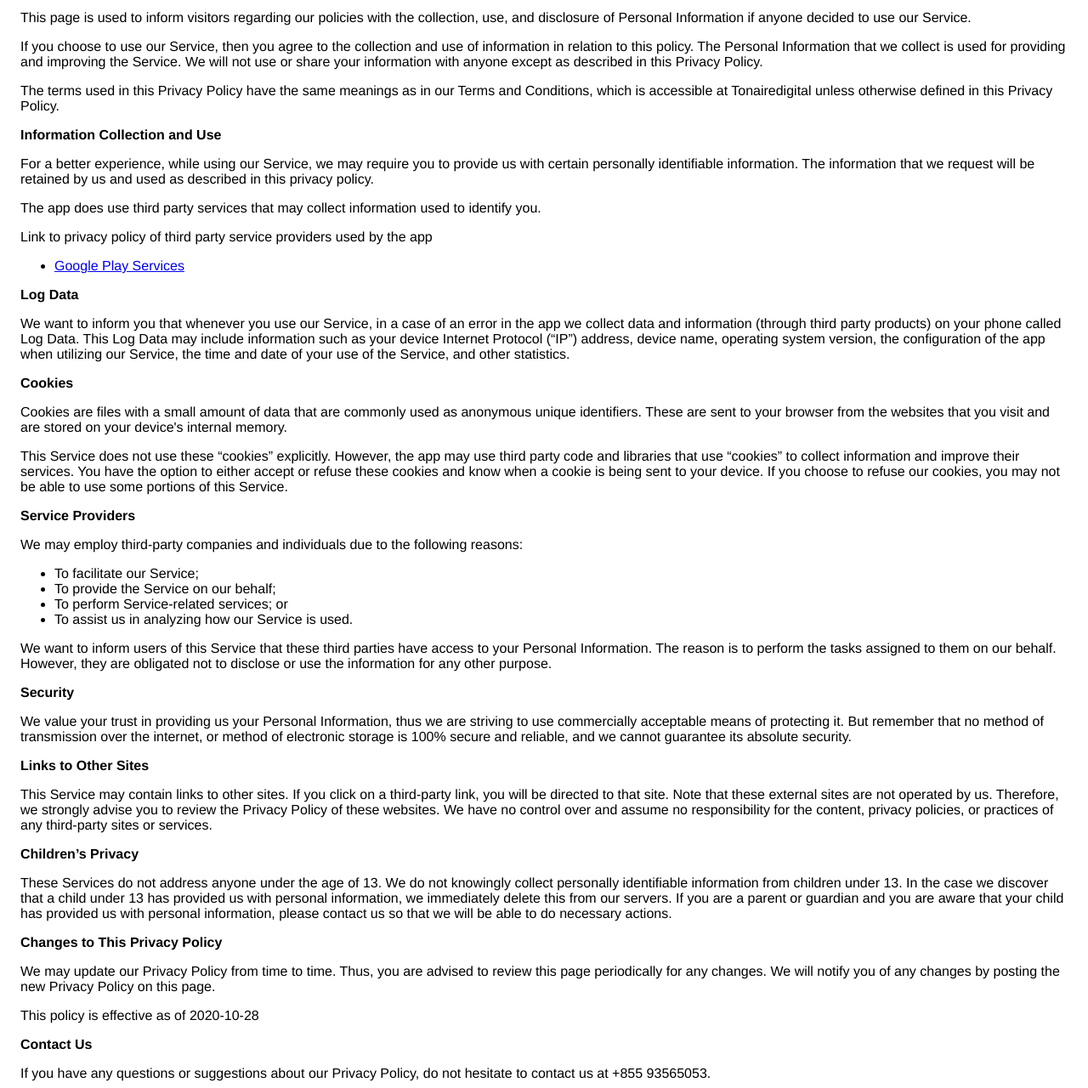
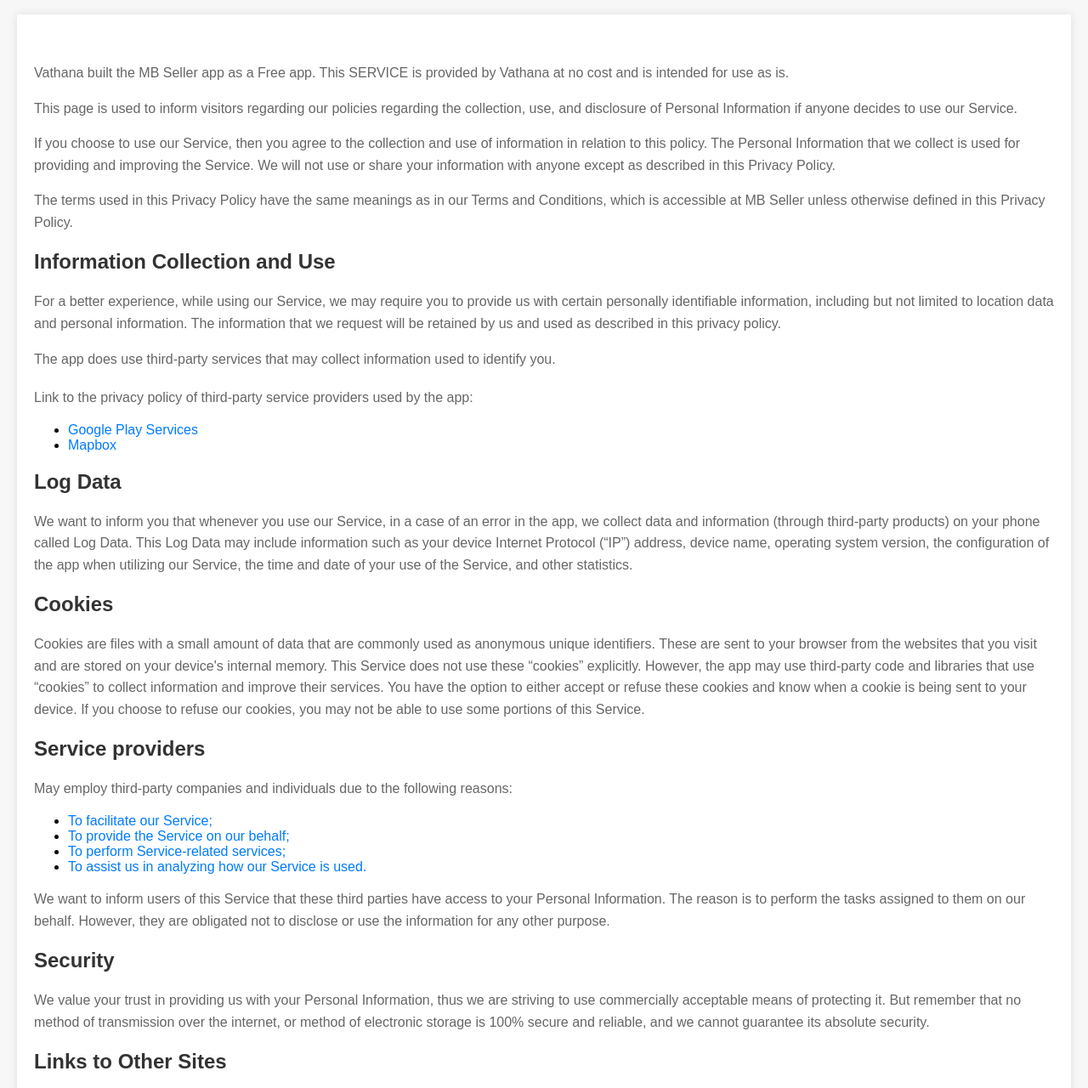
Before and after one commit to thearazz/mpos_privacy_policy, a plain HTML site: page index.html in a window 1280 px wide. Shown: the part 80-1360 px from the top of the page at 85% size. Drawn offline with Linux system fonts and the light colour scheme.

Commit message:
Update index.html

```diff
--- a/index.html
+++ b/index.html
@@ -1,110 +1,108 @@
-
 <!DOCTYPE html>
-    <html>
+<html lang="en">
 <head>
-      <meta charset='utf-8'>
-      <meta name='viewport' content='width=device-width'>
+    <meta charset="UTF-8">
+    <meta name="viewport" content="width=device-width, initial-scale=1.0">
     <title>Privacy Policy</title>
-      <style> body { font-family: 'Helvetica Neue', Helvetica, Arial, sans-serif; padding:1em; } </style>
+    <style>
+        body {
+            font-family: Arial, sans-serif;
+            margin: 0;
+            padding: 0;
+            background-color: #f7f7f7;
+        }
+        .header {
+            background-color: #333;
+            color: #fff;
+            padding: 20px;
+            text-align: center;
+        }
+        .header h1 {
+            margin: 0;
+        }
+        .content {
+            background-color: #fff;
+            padding: 40px 20px;
+            margin: 20px;
+            box-shadow: 0 0 10px rgba(0, 0, 0, 0.1);
+        }
+        h2 {
+            color: #333;
+        }
+        p {
+            color: #666;
+            line-height: 1.6;
+        }
+        .external-links {
+            margin-top: 20px;
+        }
+        .external-links a {
+            color: #007BFF;
+            text-decoration: none;
+        }
+    </style>
 </head>
 <body>
-    <strong>Privacy Policy</strong> <p>
-                  Tonairedigital built the MB Seller app as
-                  a Commercial app. This SERVICE is provided by
-                  Tonairedigital  and is intended for use as
-                  is.
-                </p> <p>
-                  This page is used to inform visitors regarding our
-                  policies with the collection, use, and disclosure of Personal
-                  Information if anyone decided to use our Service.
-                </p> <p>
-                  If you choose to use our Service, then you agree to
-                  the collection and use of information in relation to this
-                  policy. The Personal Information that we collect is
-                  used for providing and improving the Service. We will not use or share your information with
-                  anyone except as described in this Privacy Policy.
-                </p> <p>
-                  The terms used in this Privacy Policy have the same meanings
-                  as in our Terms and Conditions, which is accessible at
-                  Tonairedigital unless otherwise defined in this Privacy Policy.
-                </p> <p><strong>Information Collection and Use</strong></p> <p>
-                  For a better experience, while using our Service, we
-                  may require you to provide us with certain personally
-                  identifiable information. The information that
-                  we request will be retained by us and used as described in this privacy policy.
-                </p> <div><p>
-                    The app does use third party services that may collect
-                    information used to identify you.
-                  </p> <p>
-                    Link to privacy policy of third party service providers used
-                    by the app
-                  </p> <ul><li><a href="https://www.google.com/policies/privacy/" target="_blank" rel="noopener noreferrer">Google Play Services</a></li><!----><!----><!----><!----><!----><!----><!----><!----><!----><!----><!----><!----><!----><!----><!----><!----><!----><!----><!----><!----><!----><!----><!----></ul></div> <p><strong>Log Data</strong></p> <p>
-                  We want to inform you that whenever you
-                  use our Service, in a case of an error in the app
-                  we collect data and information (through third party
-                  products) on your phone called Log Data. This Log Data may
-                  include information such as your device Internet Protocol
-                  (“IP”) address, device name, operating system version, the
-                  configuration of the app when utilizing our Service,
-                  the time and date of your use of the Service, and other
-                  statistics.
-                </p> <p><strong>Cookies</strong></p> <p>
-                  Cookies are files with a small amount of data that are
-                  commonly used as anonymous unique identifiers. These are sent
-                  to your browser from the websites that you visit and are
-                  stored on your device's internal memory.
-                </p> <p>
-                  This Service does not use these “cookies” explicitly. However,
-                  the app may use third party code and libraries that use
-                  “cookies” to collect information and improve their services.
-                  You have the option to either accept or refuse these cookies
-                  and know when a cookie is being sent to your device. If you
-                  choose to refuse our cookies, you may not be able to use some
-                  portions of this Service.
-                </p> <p><strong>Service Providers</strong></p> <p>
-                  We may employ third-party companies and
-                  individuals due to the following reasons:
-                </p> <ul><li>To facilitate our Service;</li> <li>To provide the Service on our behalf;</li> <li>To perform Service-related services; or</li> <li>To assist us in analyzing how our Service is used.</li></ul> <p>
-                  We want to inform users of this Service
-                  that these third parties have access to your Personal
-                  Information. The reason is to perform the tasks assigned to
-                  them on our behalf. However, they are obligated not to
-                  disclose or use the information for any other purpose.
-                </p> <p><strong>Security</strong></p> <p>
-                  We value your trust in providing us your
-                  Personal Information, thus we are striving to use commercially
-                  acceptable means of protecting it. But remember that no method
-                  of transmission over the internet, or method of electronic
-                  storage is 100% secure and reliable, and we cannot
-                  guarantee its absolute security.
-                </p> <p><strong>Links to Other Sites</strong></p> <p>
-                  This Service may contain links to other sites. If you click on
-                  a third-party link, you will be directed to that site. Note
-                  that these external sites are not operated by us.
-                  Therefore, we strongly advise you to review the
-                  Privacy Policy of these websites. We have
-                  no control over and assume no responsibility for the content,
-                  privacy policies, or practices of any third-party sites or
-                  services.
-                </p> <p><strong>Children’s Privacy</strong></p> <p>
-                  These Services do not address anyone under the age of 13.
-                  We do not knowingly collect personally
-                  identifiable information from children under 13. In the case
-                  we discover that a child under 13 has provided
-                  us with personal information, we immediately
-                  delete this from our servers. If you are a parent or guardian
-                  and you are aware that your child has provided us with
-                  personal information, please contact us so that
-                  we will be able to do necessary actions.
-                </p> <p><strong>Changes to This Privacy Policy</strong></p> <p>
-                  We may update our Privacy Policy from
-                  time to time. Thus, you are advised to review this page
-                  periodically for any changes. We will
-                  notify you of any changes by posting the new Privacy Policy on
-                  this page.
-                </p> <p>This policy is effective as of 2020-10-28</p> <p><strong>Contact Us</strong></p> <p>
-                  If you have any questions or suggestions about our
-                  Privacy Policy, do not hesitate to contact us at +855 93565053.
-                </p>
+    <div class="header">
+        <h1>Privacy Policy</h1>
+    </div>
+    <div class="content">
+        <p>Vathana built the MB Seller app as a Free app. This SERVICE is provided by Vathana at no cost and is intended for use as is.</p>
+
+        <p>This page is used to inform visitors regarding our policies regarding the collection, use, and disclosure of Personal Information if anyone decides to use our Service.</p>
+
+        <p>If you choose to use our Service, then you agree to the collection and use of information in relation to this policy. The Personal Information that we collect is used for providing and improving the Service. We will not use or share your information with anyone except as described in this Privacy Policy.</p>
+
+        <p>The terms used in this Privacy Policy have the same meanings as in our Terms and Conditions, which is accessible at MB Seller unless otherwise defined in this Privacy Policy.</p>
+
+        <h2>Information Collection and Use</h2>
+        <p>For a better experience, while using our Service, we may require you to provide us with certain personally identifiable information, including but not limited to location data and personal information. The information that we request will be retained by us and used as described in this privacy policy.</p>
+
+        <p>The app does use third-party services that may collect information used to identify you.</p>
+
+        <div class="external-links">
+            <p>Link to the privacy policy of third-party service providers used by the app:</p>
+            <ul>
+                <li><a href="https://www.google.com/policies/privacy/">Google Play Services</a></li>
+                <li><a href="https://www.mapbox.com/legal/privacy/">Mapbox</a></li>
+            </ul>
+        </div>
+
+        <h2>Log Data</h2>
+        <p>We want to inform you that whenever you use our Service, in a case of an error in the app, we collect data and information (through third-party products) on your phone called Log Data. This Log Data may include information such as your device Internet Protocol (“IP”) address, device name, operating system version, the configuration of the app when utilizing our Service, the time and date of your use of the Service, and other statistics.</p>
+
+        <h2>Cookies</h2>
+        <p>Cookies are files with a small amount of data that are commonly used as anonymous unique identifiers. These are sent to your browser from the websites that you visit and are stored on your device's internal memory.
+
+            This Service does not use these “cookies” explicitly. However, the app may use third-party code and libraries that use “cookies” to collect information and improve their services. You have the option to either accept or refuse these cookies and know when a cookie is being sent to your device. If you choose to refuse our cookies, you may not be able to use some portions of this Service. </p>
+        <h2>Service providers </h2>
+        <div class="external-links">
+            <p>May employ third-party companies and individuals due to the following reasons:</p>
+            <ul>
+                <li><a href="">To facilitate our Service;</a></li>
+                <li><a href="">To provide the Service on our behalf;</a></li>
+                <li><a href="">To perform Service-related services;</a></li>
+                <li><a href="">To assist us in analyzing how our Service is used.</a></li>
+            </ul>
+            <p>We want to inform users of this Service that these third parties have access to your Personal Information. The reason is to perform the tasks assigned to them on our behalf. However, they are obligated not to disclose or use the information for any other purpose.</p>
+        </div>
+
+        <h2>Security </h2>
+        <p>We value your trust in providing us with your Personal Information, thus we are striving to use commercially acceptable means of protecting it. But remember that no method of transmission over the internet, or method of electronic storage is 100% secure and reliable, and we cannot guarantee its absolute security. </p>
+
+        <h2>Links to Other Sites </h2>
+        <p>This Service may contain links to other sites. If you click on a third-party link, you will be directed to that site. Note that these external sites are not operated by us. Therefore, we strongly advise you to review the Privacy Policy of these websites. We have no control over and assume no responsibility for the content, privacy policies, or practices of any third-party sites or services. </p>
+
+        <h2>Children’s Privacy </h2>
+        <p>These Services do not address anyone under the age of 13. We do not knowingly collect personally identifiable information from children under 13 years of age. In the case we discover that a child under 13 has provided us with personal information, we immediately delete this from our servers. If you are a parent or guardian and you are aware that your child has provided us with personal information, please contact us so that we will be able to take the necessary actions. </p>
+
+        <h2>Children’s Privacy </h2>
+        <p>We may update our Privacy Policy from time to time. Thus, you are advised to review this page periodically for any changes. We will notify you of any changes by posting the new Privacy Policy on this page. </p>
+        <hr>
+        <p>This policy is effective as of 2021-03-03</p>
+
+        <h2>Children’s Privacy </h2>
+        <p>If you have any questions or suggestions about our Privacy Policy, do not hesitate to contact us at kethvathana.pal@gmail.com.</p>
+    </div>
 </body>
 </html>
```
Lines whose indentation alone changed are shown as unchanged.
